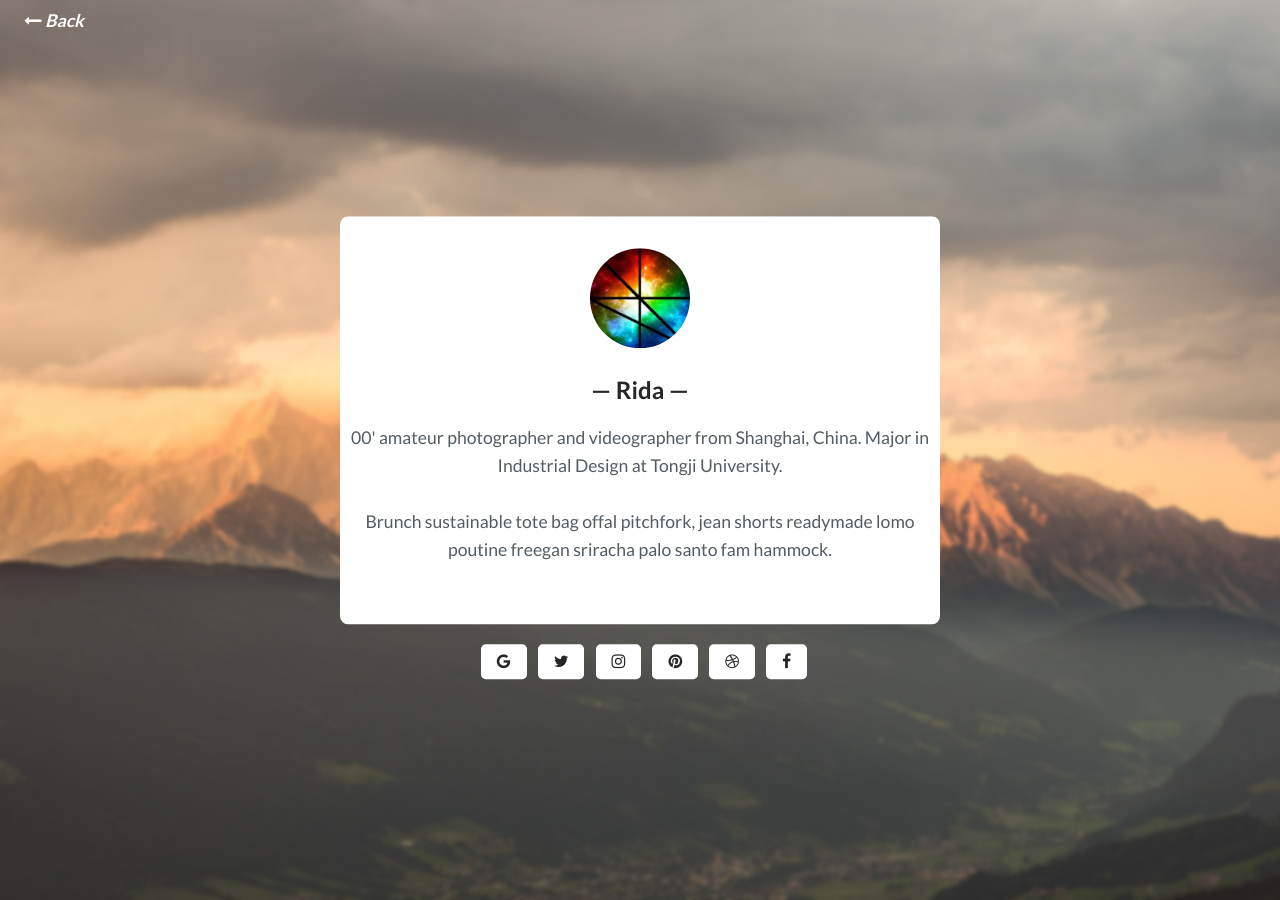
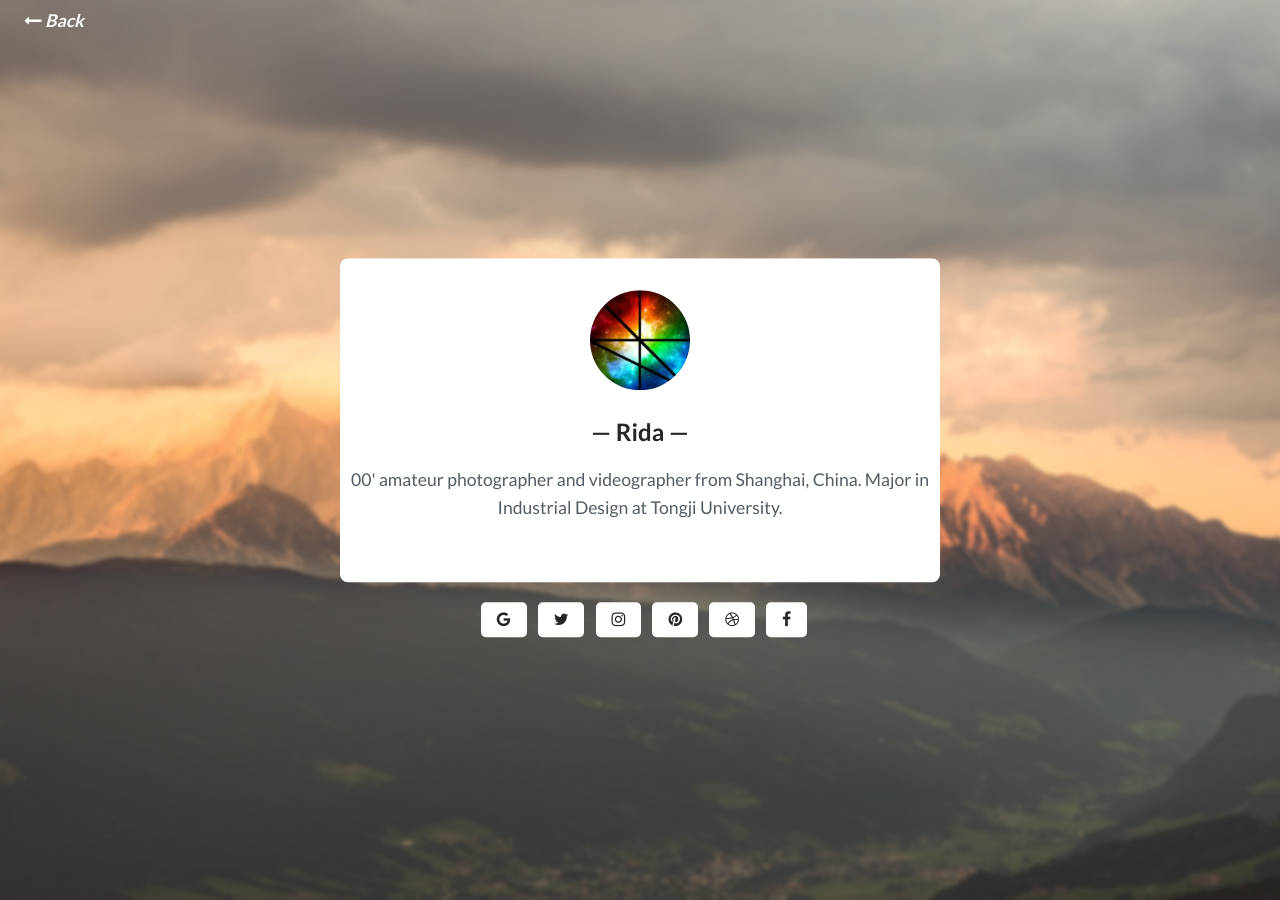
Before and after one commit to Rida2000/rida2000.github.io, a Jekyll site: the page built from _pages/about.html, in a window 1280 px wide. Built offline with Jekyll 4.4.1, drawn with Linux system fonts in a browser that asks for light colours.

Commit message:
deleted excess passages at the bio

```diff
--- a/_pages/about.html
+++ b/_pages/about.html
@@ -13,7 +13,6 @@ permalink: /about/
         <div class="author_info">
           <h2 class="author_title">{% if site.author-name %}{{site.author-name}}{% else %}Dwayne Newman{% endif %}</h2>
           <p class="author_subtitle">{% if site.about-author %}{{site.about-author}}{% else %}La croix godard blue bottle, vape iceland fingerstache cronut single-origin coffee lyft snackwave normcore small batch.{% endif %}</p>
-          <p class="author_subtitle">Brunch sustainable tote bag offal pitchfork, jean shorts readymade lomo poutine freegan sriracha palo santo fam hammock.</p>
         </div>
       </div>
 
```
